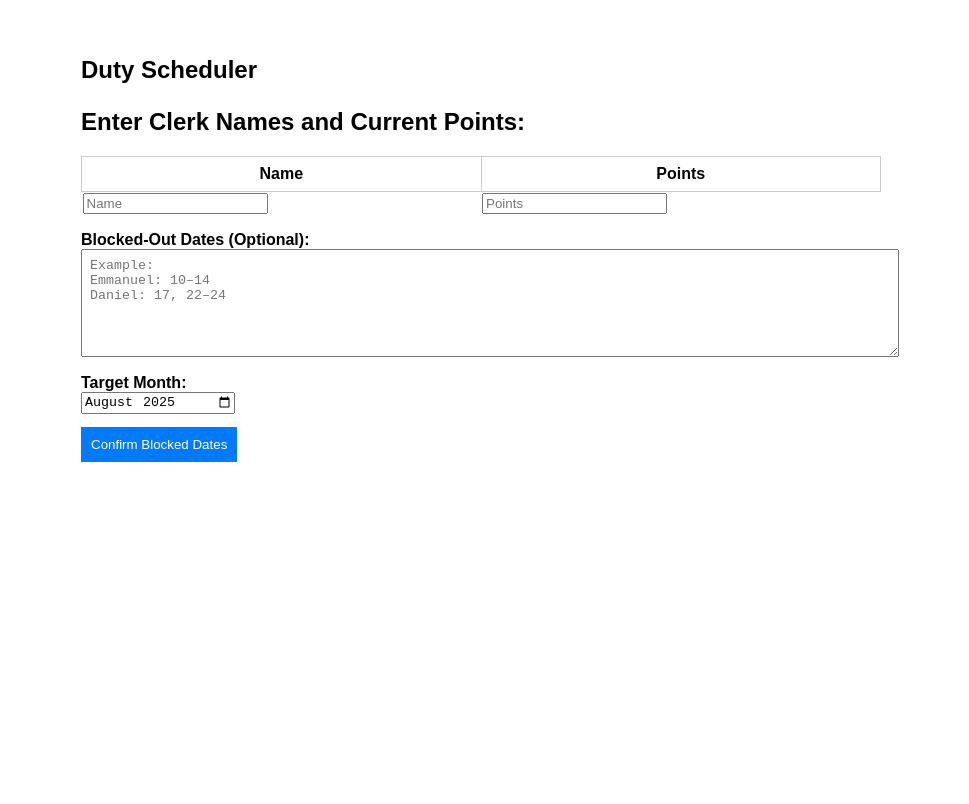
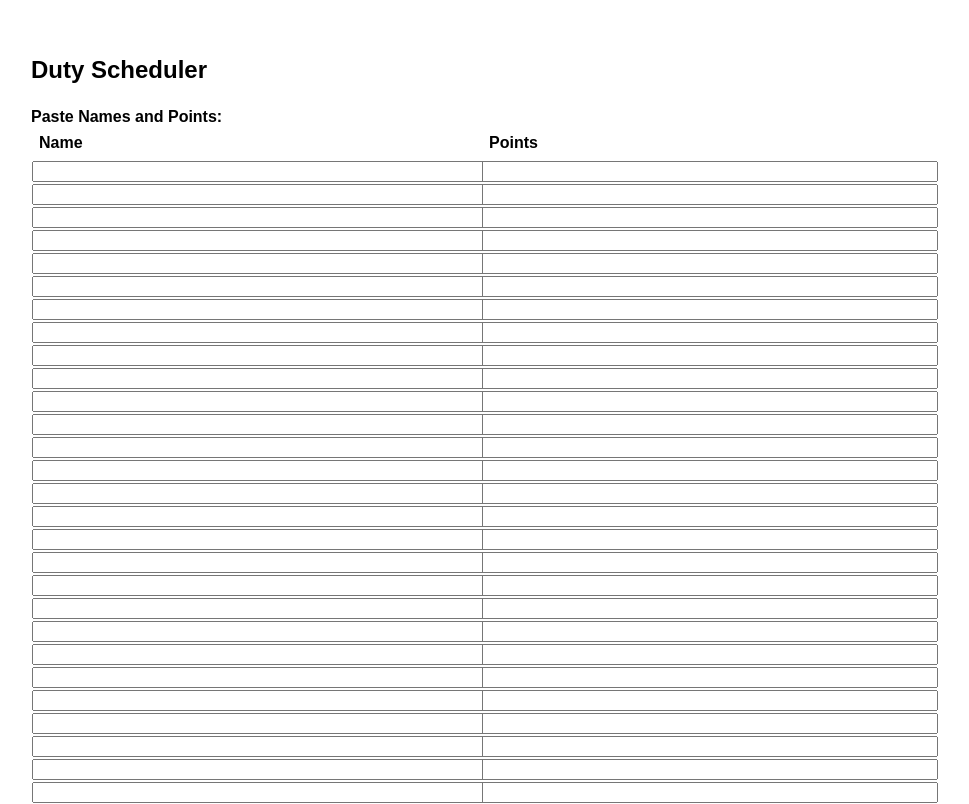
Before and after one commit to justinleeeeeeeeeee/DUTYPLANNER, a React (Vite) app: page / in a window 1280 px wide. Shown: the top 804 px of the page, without its empty margins (159-1128 px from the left). Built offline with nearby package versions, Linux system fonts and the light colour scheme.

Commit message:
Update App.jsx

```diff
--- a/src/App.jsx
+++ b/src/App.jsx
@@ -1,5 +1,5 @@
 // duty-scheduler-app
-// React + Tailwind + CSV download version with inline editable table for points
+// React + Tailwind + CSV-free direct input version with enhanced name/point input
 
 import React, { useState } from 'react';
 import { format, parse } from 'date-fns';
@@ -8,17 +8,47 @@ import Papa from 'papaparse';
 const MAX_DUTY_POINTS = 7;
 
 const App = () => {
-  const [csvData, setCsvData] = useState([]);
+  const [manualData, setManualData] = useState([
+    { name: '', points: '' },
+    { name: '', points: '' },
+    { name: '', points: '' },
+    { name: '', points: '' },
+    { name: '', points: '' },
+    { name: '', points: '' },
+    { name: '', points: '' },
+    { name: '', points: '' },
+    { name: '', points: '' },
+    { name: '', points: '' },
+    { name: '', points: '' },
+    { name: '', points: '' },
+    { name: '', points: '' },
+    { name: '', points: '' },
+    { name: '', points: '' },
+    { name: '', points: '' },
+    { name: '', points: '' },
+    { name: '', points: '' },
+    { name: '', points: '' },
+    { name: '', points: '' },
+    { name: '', points: '' },
+    { name: '', points: '' },
+    { name: '', points: '' },
+    { name: '', points: '' },
+    { name: '', points: '' },
+    { name: '', points: '' },
+    { name: '', points: '' },
+    { name: '', points: '' },
+    { name: '', points: '' },
+    { name: '', points: '' },
+    { name: '', points: '' },
+    { name: '', points: '' },
+    { name: '', points: '' },
+    { name: '', points: '' },
+    { name: '', points: '' }
+  ]);
   const [blockedText, setBlockedText] = useState('');
   const [blockedParsed, setBlockedParsed] = useState(null);
   const [confirmed, setConfirmed] = useState(false);
   const [monthYear, setMonthYear] = useState('2025-08');
-
-  const handlePointChange = (index, key, value) => {
-    const updated = [...csvData];
-    updated[index][key] = key === 'points' ? parseFloat(value || 0) : value;
-    setCsvData(updated);
-  };
 
   const parseBlockedDates = () => {
     const result = {};
@@ -26,23 +56,16 @@ const App = () => {
     lines.forEach(line => {
       const [name, dates] = line.split(':').map(part => part.trim());
       if (!name || !dates) return;
-      const ranges = dates.split(',').map(d => d.trim());
+      const dateParts = dates.match(/\d{1,2}(?:[-–—]\d{1,2})?/g) || [];
+      const baseMonth = parseInt(monthYear.split('-')[1], 10);
+      const baseYear = parseInt(monthYear.split('-')[0], 10);
       const expanded = [];
-      const baseMonth = monthYear.split('-')[1] - 1;
-      const baseYear = +monthYear.split('-')[0];
-      ranges.forEach(r => {
-        const match = r.match(/(\d{1,2})\s*[-–—]\s*(\d{1,2})/);
-        if (match) {
-          const startDay = parseInt(match[1]);
-          const endDay = parseInt(match[2]);
-          for (let d = startDay; d <= endDay; d++) {
-            const date = new Date(baseYear, baseMonth, d);
-            expanded.push(format(date, 'yyyy-MM-dd'));
-          }
-        } else if (/\d{1,2}/.test(r)) {
-          const d = parseInt(r);
-          const date = new Date(baseYear, baseMonth, d);
-          expanded.push(format(date, 'yyyy-MM-dd'));
+      dateParts.forEach(part => {
+        const [start, end] = part.split(/[-–—]/).map(Number);
+        const startDate = new Date(baseYear, baseMonth - 1, start);
+        const endDate = end ? new Date(baseYear, baseMonth - 1, end) : startDate;
+        for (let d = new Date(startDate); d <= endDate; d.setDate(d.getDate() + 1)) {
+          expanded.push(format(d, 'yyyy-MM-dd'));
         }
       });
       result[name.toLowerCase()] = expanded;
@@ -55,6 +78,18 @@ const App = () => {
     const blocked = blockedParsed?.[name.toLowerCase()] || [];
     return blocked.includes(date);
   };
+
+  const generateSchedule = () => {
+    const csvData = manualData.filter(p => p.name && !isNaN(parseFloat(p.points))).map(row => ({
+      name: row.name.trim(),
+      points: parseFloat(row.points),
+      assigned: 0,
+      schedule: []
+    }));
+
+    const [year, month] = monthYear.split('-');
+    const daysInMonth = new Date(year, month, 0).getDate();
+    const assignments = {};
 
     const assignDuty = (dateStr, type, assignedMap) => {
       const eligible = csvData.filter(p => {
@@ -76,10 +111,6 @@ const App = () => {
       return selected.name;
     };
 
-  const generateSchedule = () => {
-    const [year, month] = monthYear.split('-');
-    const daysInMonth = new Date(year, month, 0).getDate();
-    const assignments = {};
     for (let i = 1; i <= daysInMonth; i++) {
       const dateObj = new Date(year, month - 1, i);
       const dateStr = format(dateObj, 'yyyy-MM-dd');
@@ -120,28 +151,32 @@ const App = () => {
   };
 
   return (
-    <div style={{ padding: '2em', maxWidth: '800px', margin: 'auto', fontFamily: 'Arial, sans-serif' }}>
+    <div style={{ padding: '2em', maxWidth: '900px', margin: 'auto', fontFamily: 'Arial, sans-serif' }}>
       <h1 style={{ fontSize: '1.5em', fontWeight: 'bold', marginBottom: '1em' }}>Duty Scheduler</h1>
 
-      <h2><strong>Enter Clerk Names and Current Points:</strong></h2>
+      <label><strong>Paste Names and Points:</strong></label>
       <table style={{ width: '100%', marginBottom: '1em', borderCollapse: 'collapse' }}>
         <thead>
           <tr>
-            <th style={{ border: '1px solid #ccc', padding: '8px' }}>Name</th>
-            <th style={{ border: '1px solid #ccc', padding: '8px' }}>Points</th>
+            <th style={{ textAlign: 'left', padding: '0.5em' }}>Name</th>
+            <th style={{ textAlign: 'left', padding: '0.5em' }}>Points</th>
           </tr>
         </thead>
         <tbody>
-          {csvData.map((row, idx) => (
+          {manualData.map((row, idx) => (
             <tr key={idx}>
-              <td><input value={row.name} onChange={e => handlePointChange(idx, 'name', e.target.value)} style={{ width: '100%' }} /></td>
-              <td><input value={row.points} type="number" onChange={e => handlePointChange(idx, 'points', e.target.value)} style={{ width: '100%' }} /></td>
+              <td><input style={{ width: '100%' }} value={row.name} onChange={(e) => {
+                const newData = [...manualData];
+                newData[idx].name = e.target.value;
+                setManualData(newData);
+              }} /></td>
+              <td><input style={{ width: '100%' }} value={row.points} onChange={(e) => {
+                const newData = [...manualData];
+                newData[idx].points = e.target.value;
+                setManualData(newData);
+              }} /></td>
             </tr>
           ))}
-          <tr>
-            <td><input placeholder="Name" onChange={e => handlePointChange(csvData.length, 'name', e.target.value)} /></td>
-            <td><input placeholder="Points" type="number" onChange={e => handlePointChange(csvData.length, 'points', e.target.value)} /></td>
-          </tr>
         </tbody>
       </table>
 
@@ -151,7 +186,7 @@ const App = () => {
         value={blockedText}
         onChange={(e) => setBlockedText(e.target.value)}
         style={{ width: '100%', padding: '8px', marginBottom: '1em' }}
-        placeholder={`Example:\nEmmanuel: 10–14\nDaniel: 17, 22–24`}
+        placeholder={`Example:\nDong Han: 2–5\nHarshith: 10, 12, 19–22`}
       />
 
       <label><strong>Target Month:</strong></label>
```
Lines whose indentation alone changed are shown as unchanged.
